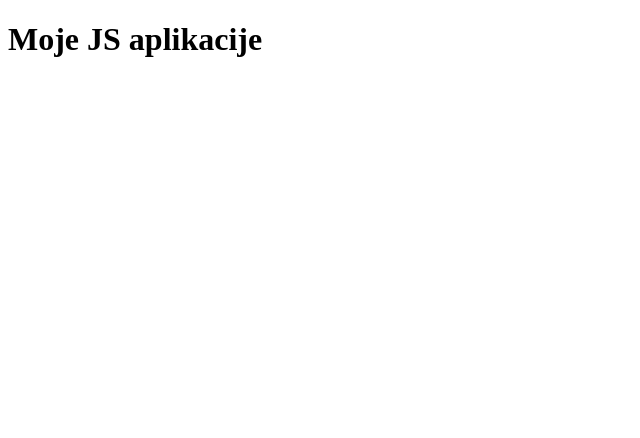
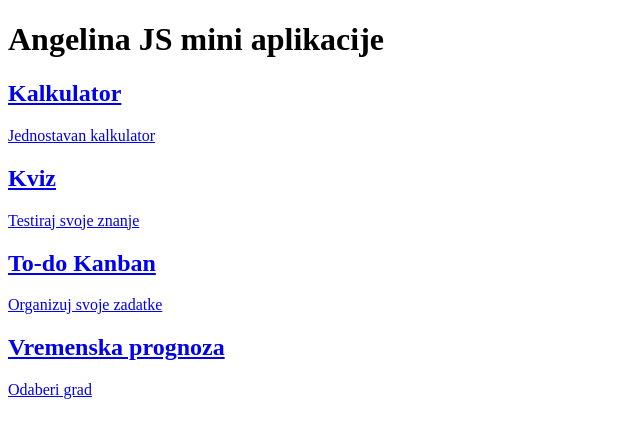
Before and after one commit to ARV128/js_mini_aplikacije, a plain HTML site: page index.html in a window 1280 px wide. Shown: the whole page, without its empty margins (0-640 px from the left). Drawn offline with Linux system fonts and the light colour scheme.

Commit message:
kreirana aplikacija za vremensku prognozu

```diff
--- /dev/null
+++ b/css/vreme.css
@@ -0,0 +1,38 @@
+body{
+    font-family: 'Segoe UI', sans-serif;
+    background: linear-gradient(to right, #83a4d4, #b6fbff);
+    margin: 0;
+    padding: 0;
+    display: flex;
+    justify-content: center;
+    align-items: center;
+    height: 100vh;
+}
+
+.container{
+    background-color:white;
+    padding: 30px;
+    border-radius: 15px;
+    box-shadow: 0 8px 16px rgba(0, 0, 0, 0.2);
+    text-align: center;
+    width: 300px;
+}
+
+input{
+    padding: 10px;
+    width: 80%;
+    border: 1px solid #ccc;
+    border-radius: 5px;
+    margin-bottom: 10px;
+    font-size: 16px;
+}
+
+button{
+    padding: 10px 20px;
+    background-color: #007BFF;
+    color: white;
+    border: none;
+    border-radius: 5px;
+    cursor: pointer;
+    font-size: 16px;
+}
--- a/index.html
+++ b/index.html
@@ -4,9 +4,43 @@
     <meta charset="UTF-8">
     <meta name="viewport" content="width=device-width, initial-scale=1.0">
     <title>Moje JS aplikacije</title>
+
+    <style>
+        .app-card:hover{
+            transform: scale(1.05);
+        }
+    </style>
 </head>
 <body>
 
-    <h1>Moje JS aplikacije</h1>
+
+
+    <div class="container">
+      <h1>Angelina JS mini aplikacije</h1>
+
+      <div class="apps">
+        <a href="kalkulator.html" class="app-card">
+            <h2>Kalkulator</h2>
+            <p>Jednostavan kalkulator</p>
+        </a>
+
+         <a href="kviz.html" class="app-card">
+            <h2>Kviz</h2>
+            <p>Testiraj svoje znanje</p>
+        </a>
+
+         <a href="todo.html" class="app-card">
+            <h2>To-do Kanban</h2>
+            <p>Organizuj svoje zadatke</p>
+         </a>
+
+         <a href="vreme.html" class="app-card">
+            <h2>Vremenska prognoza</h2>
+            <p>Odaberi grad</p>
+        </a>
+      </div>
+    </div>
+
+
 </body>
 </html>
```
Also changed, not shown: js/vreme.js (added, +32 -0 lines), vreme.html (added, +24 -0 lines).
